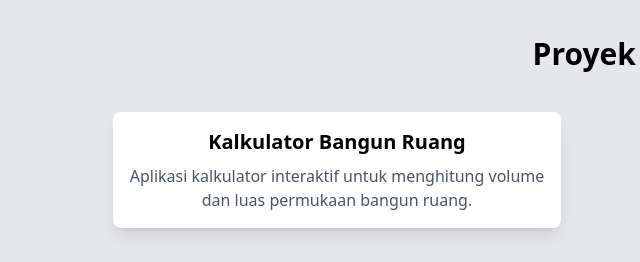
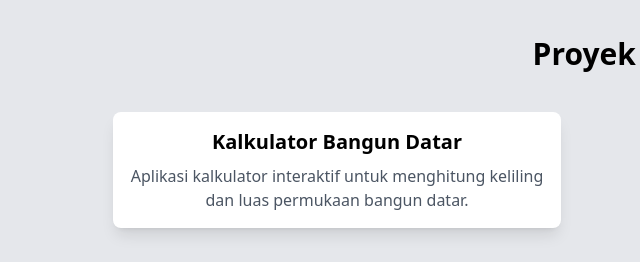
Before and after one commit to Gerrad646/Portofolio, a plain HTML site: page index.html in a window 1280 px wide. Shown: the part 1900-2162 px from the top of the page, 17-657 px from the left. Drawn offline with nearby package versions, Linux system fonts and the light colour scheme.

Commit message:
index.html

```diff
--- a/index.html
+++ b/index.html
@@ -52,8 +52,8 @@
         >
           <div class="overlay flex items-center justify-center text-center">Klik untuk membuka Kalkulator</div>
           <div class="p-4">
-            <h3 class="text-xl font-semibold mb-2 text-center">Kalkulator Bangun Ruang</h3>
-            <p class="text-gray-600 text-center">Aplikasi kalkulator interaktif untuk menghitung volume dan luas permukaan bangun ruang.</p>
+            <h3 class="text-xl font-semibold mb-2 text-center">Kalkulator Bangun Datar</h3>
+            <p class="text-gray-600 text-center">Aplikasi kalkulator interaktif untuk menghitung keliling dan luas permukaan bangun datar.</p>
           </div>
         </div>
         <!-- Coming Soon Project -->
```
